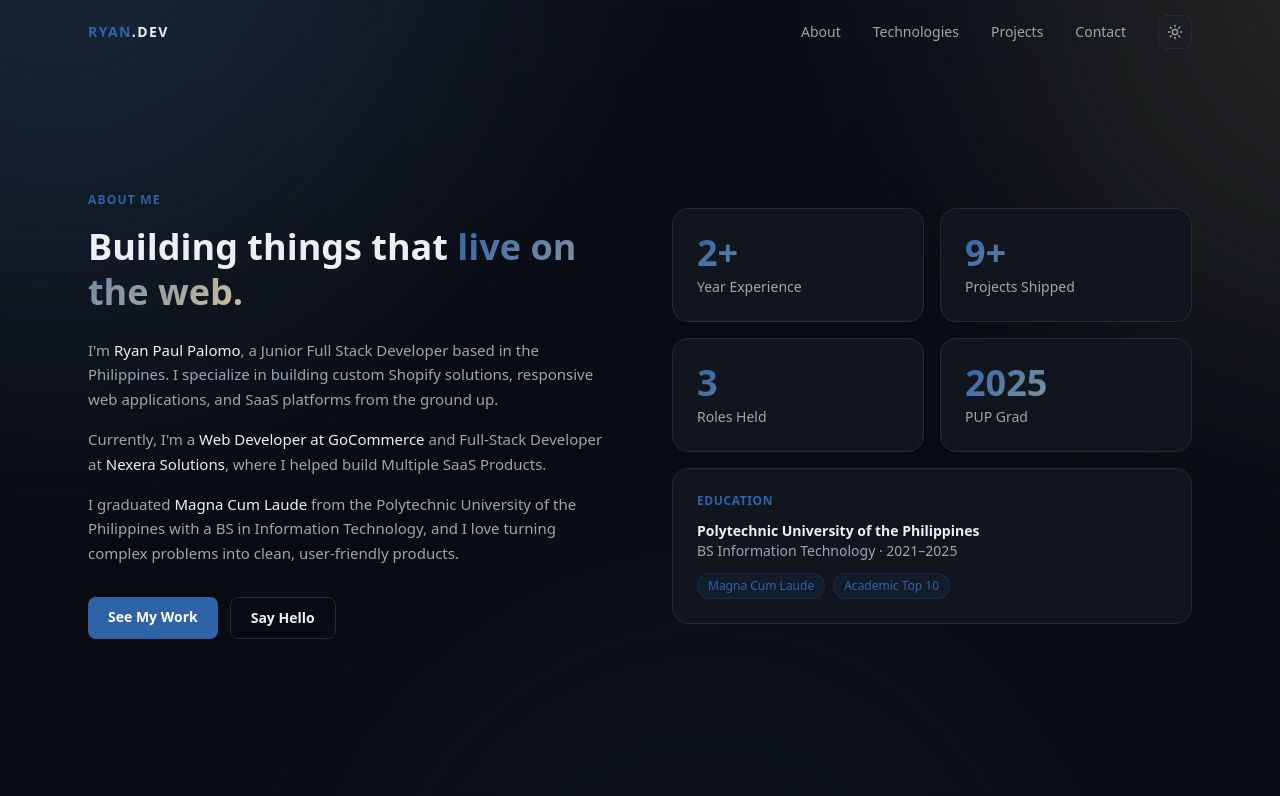
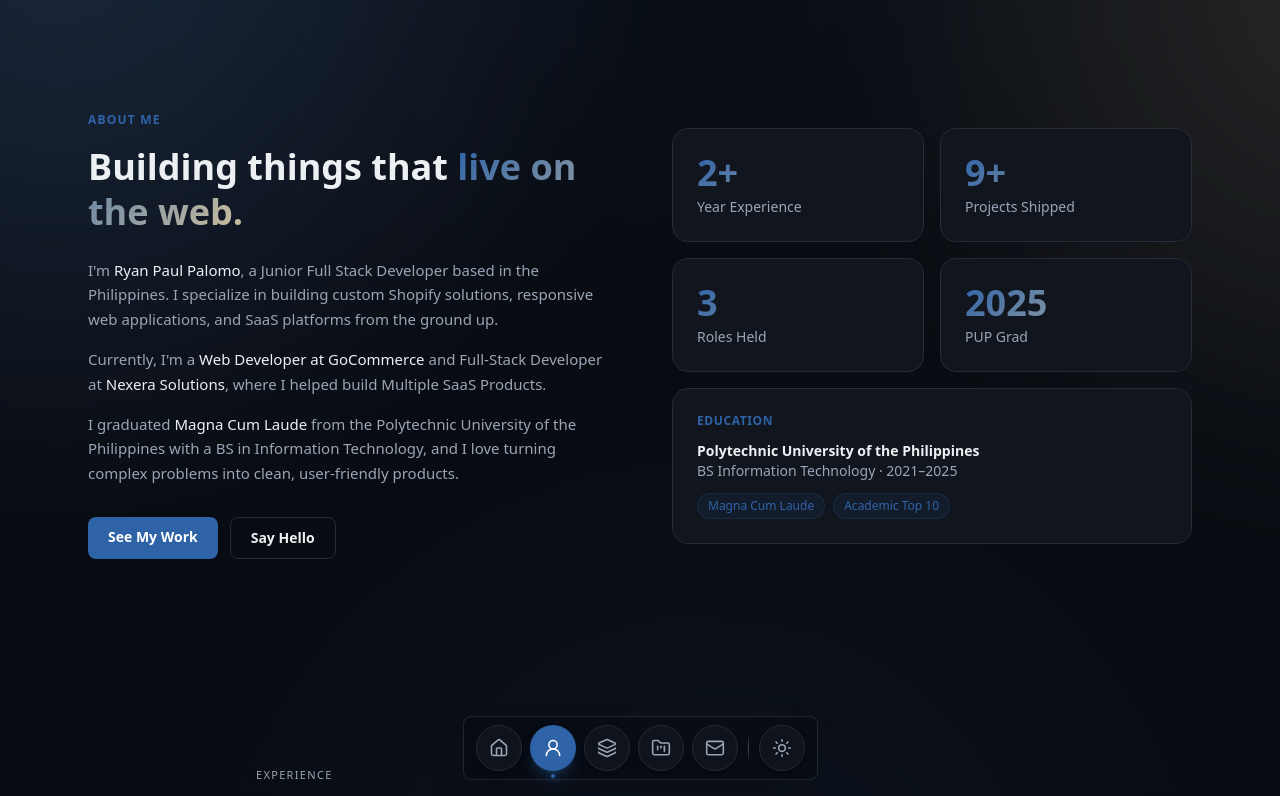
Before and after one commit to RyanPalomo/ryan-portfolio, a Next.js app: page /about in a window 1280 px wide. Shown: the top 796 px of the page. Built offline with nearby package versions, Linux system fonts and the light colour scheme.

Commit message:
navbar changed:

```diff
--- a/app/about/page.tsx
+++ b/app/about/page.tsx
@@ -7,7 +7,7 @@ export default function AboutPage() {
   return (
     <main className="min-h-screen flex flex-col">
       <Navbar />
-      <div className="flex-1 pt-20">
+      <div className="flex-1">
         <About />
       <Experience />
       </div>
--- a/app/contact/page.tsx
+++ b/app/contact/page.tsx
@@ -6,7 +6,7 @@ export default function ContactPage() {
   return (
     <main className="min-h-screen flex flex-col">
       <Navbar />
-      <div className="flex-1 pt-20">
+      <div className="flex-1">
         <Contact />
       </div>
       <Footer />
--- a/app/globals.css
+++ b/app/globals.css
@@ -66,6 +66,7 @@
   body {
     position: relative;
     min-height: 100vh;
+    padding-bottom: 4.5rem;
     overflow-x: hidden;
     background-color: hsl(var(--background));
     background-image:
--- a/app/page.tsx
+++ b/app/page.tsx
@@ -4,7 +4,7 @@ import { useEffect, useState } from "react";
 import Image from "next/image";
 import Link from "next/link";
 import { FaGithub, FaLinkedin } from "react-icons/fa";
-import { Mail, ArrowRight, Download, GraduationCap, Briefcase } from "lucide-react";
+import { Mail, ArrowRight, Download, GraduationCap } from "lucide-react";
 import Navbar from "@/components/ui/navbar";
 import Footer from "@/components/ui/footer";
 import Technologies from "@/components/sections/technologies";
@@ -58,7 +58,7 @@ export default function Home() {
       <Navbar />
 
       {/* ── HERO ── */}
-      <section className="flex-1 flex items-center justify-center px-6 pt-24 pb-16">
+      <section className="flex-1 flex items-center justify-center px-6 pt-8 pb-8 md:pt-12 md:pb-10">
         <div className="max-w-6xl mx-auto w-full">
           <div className="grid lg:grid-cols-2 gap-12 lg:gap-16 items-center">
             {/* Left / Text */}
--- a/app/projects/page.tsx
+++ b/app/projects/page.tsx
@@ -6,7 +6,7 @@ export default function ProjectsPage() {
   return (
     <main className="min-h-screen flex flex-col">
       <Navbar />
-      <div className="flex-1 pt-20">
+      <div className="flex-1">
         <Projects />
       </div>
       <Footer />
--- a/app/technologies/page.tsx
+++ b/app/technologies/page.tsx
@@ -6,7 +6,7 @@ export default function TechnologiesPage() {
   return (
     <main className="min-h-screen flex flex-col">
       <Navbar />
-      <div className="flex-1 pt-20">
+      <div className="flex-1">
         <Technologies />
       </div>
       <Footer />
--- /dev/null
+++ b/components/ui/dock.tsx
@@ -0,0 +1,233 @@
+"use client";
+
+import {
+  AnimatePresence,
+  motion,
+  type MotionValue,
+  type SpringOptions,
+  useMotionValue,
+  useSpring,
+  useTransform,
+} from "motion/react";
+import Link from "next/link";
+import {
+  Children,
+  cloneElement,
+  Fragment,
+  isValidElement,
+  type ReactElement,
+  type ReactNode,
+  useEffect,
+  useMemo,
+  useRef,
+  useState,
+} from "react";
+
+export type DockItemData = {
+  icon: ReactNode;
+  label: string;
+  href?: string;
+  onClick?: () => void;
+  active?: boolean;
+  separatorBefore?: boolean;
+  className?: string;
+};
+
+type DockProps = {
+  items: DockItemData[];
+  className?: string;
+  distance?: number;
+  panelHeight?: number;
+  baseItemSize?: number;
+  dockHeight?: number;
+  magnification?: number;
+  spring?: SpringOptions;
+};
+
+type DockItemProps = DockItemData & {
+  mouseX: MotionValue<number>;
+  spring: SpringOptions;
+  distance: number;
+  baseItemSize: number;
+  magnification: number;
+};
+
+function DockItem({
+  icon,
+  label,
+  href,
+  onClick,
+  active = false,
+  className = "",
+  mouseX,
+  spring,
+  distance,
+  baseItemSize,
+  magnification,
+}: DockItemProps) {
+  const ref = useRef<HTMLDivElement>(null);
+  const isHovered = useMotionValue(0);
+
+  const mouseDistance = useTransform(mouseX, (value) => {
+    const rect = ref.current?.getBoundingClientRect() ?? {
+      x: 0,
+      width: baseItemSize,
+    };
+
+    return value - rect.x - rect.width / 2;
+  });
+
+  const targetSize = useTransform(
+    mouseDistance,
+    [-distance, 0, distance],
+    [baseItemSize, magnification, baseItemSize],
+  );
+  const size = useSpring(targetSize, spring);
+
+  const interactiveClassName =
+    "flex h-full w-full items-center justify-center rounded-full outline-none focus-visible:ring-2 focus-visible:ring-[hsl(var(--ring))] focus-visible:ring-offset-2 focus-visible:ring-offset-[hsl(var(--background))]";
+
+  const content = Children.map(icon, (child) =>
+    isValidElement(child)
+      ? cloneElement(child as ReactElement<{ "aria-hidden"?: boolean }>, {
+          "aria-hidden": true,
+        })
+      : child,
+  );
+
+  return (
+    <motion.div
+      ref={ref}
+      style={{ width: size, height: size }}
+      onHoverStart={() => isHovered.set(1)}
+      onHoverEnd={() => isHovered.set(0)}
+      onFocus={() => isHovered.set(1)}
+      onBlur={() => isHovered.set(0)}
+      className={`relative shrink-0 rounded-full border shadow-lg transition-colors duration-200 ${
+        active
+          ? "border-[hsl(var(--primary)/0.65)] bg-[hsl(var(--primary))] text-[hsl(var(--primary-foreground))] shadow-[hsl(var(--primary)/0.3)]"
+          : "border-[hsl(var(--border))] bg-[hsl(var(--card)/0.9)] text-[hsl(var(--muted-foreground))] hover:border-[hsl(var(--primary)/0.45)] hover:text-[hsl(var(--foreground))]"
+      } ${className}`}
+    >
+      {href ? (
+        <Link
+          href={href}
+          aria-label={label}
+          aria-current={active ? "page" : undefined}
+          className={interactiveClassName}
+        >
+          {content}
+        </Link>
+      ) : (
+        <button
+          type="button"
+          onClick={onClick}
+          aria-label={label}
+          className={interactiveClassName}
+        >
+          {content}
+        </button>
+      )}
+
+      <DockLabel isHovered={isHovered}>{label}</DockLabel>
+      {active && (
+        <span
+          aria-hidden="true"
+          className="absolute -bottom-2 left-1/2 h-1 w-1 -translate-x-1/2 rounded-full bg-[hsl(var(--primary))] shadow-[0_0_8px_hsl(var(--primary))]"
+        />
+      )}
+    </motion.div>
+  );
+}
+
+function DockLabel({
+  children,
+  isHovered,
+}: {
+  children: ReactNode;
+  isHovered: MotionValue<number>;
+}) {
+  const [isVisible, setIsVisible] = useState(false);
+
+  useEffect(
+    () => isHovered.on("change", (latest) => setIsVisible(latest === 1)),
+    [isHovered],
+  );
+
+  return (
+    <AnimatePresence>
+      {isVisible && (
+        <motion.span
+          initial={{ opacity: 0, y: 4 }}
+          animate={{ opacity: 1, y: -8 }}
+          exit={{ opacity: 0, y: 4 }}
+          transition={{ duration: 0.16 }}
+          className="pointer-events-none absolute -top-8 left-1/2 w-fit -translate-x-1/2 whitespace-nowrap rounded-lg border border-[hsl(var(--border))] bg-[hsl(var(--card)/0.96)] px-2 py-1 text-[11px] font-medium text-[hsl(var(--foreground))] shadow-xl backdrop-blur-xl"
+          role="tooltip"
+        >
+          {children}
+        </motion.span>
+      )}
+    </AnimatePresence>
+  );
+}
+
+export default function Dock({
+  items,
+  className = "",
+  spring = { mass: 0.1, stiffness: 150, damping: 12 },
+  magnification = 68,
+  distance = 150,
+  panelHeight = 64,
+  dockHeight = 116,
+  baseItemSize = 46,
+}: DockProps) {
+  const mouseX = useMotionValue(Infinity);
+  const isHovered = useMotionValue(0);
+  const maxHeight = useMemo(
+    () => Math.max(dockHeight, magnification + magnification / 2 + 4),
+    [dockHeight, magnification],
+  );
+  const heightRow = useTransform(isHovered, [0, 1], [panelHeight, maxHeight]);
+  const height = useSpring(heightRow, spring);
+
+  return (
+    <motion.nav
+      style={{ height, scrollbarWidth: "none" }}
+      className="fixed inset-x-0 bottom-2 z-50 flex items-end justify-center px-3 sm:bottom-5"
+      aria-label="Primary navigation"
+    >
+      <motion.div
+        onMouseMove={({ pageX }) => {
+          isHovered.set(1);
+          mouseX.set(pageX);
+        }}
+        onMouseLeave={() => {
+          isHovered.set(0);
+          mouseX.set(Infinity);
+        }}
+        className={`flex w-fit max-w-full items-end gap-1.5 rounded-2xl border border-[hsl(var(--border)/0.85)] bg-[hsl(var(--background)/0.72)] px-2.5 pb-2 pt-2 rounded-lg shadow-2xl shadow-black/25 backdrop-blur-xl supports-[backdrop-filter]:bg-[hsl(var(--background)/0.62)] sm:gap-2 sm:px-3 ${className}`}
+        style={{ height: panelHeight }}
+      >
+        {items.map((item) => (
+          <Fragment key={item.href ?? item.label}>
+            {item.separatorBefore && (
+              <span
+                aria-hidden="true"
+                className="mx-0.5 h-7 w-px shrink-0 self-center rounded-full bg-[linear-gradient(180deg,transparent,hsl(var(--foreground)/0.28),transparent)]"
+              />
+            )}
+            <DockItem
+              {...item}
+              mouseX={mouseX}
+              spring={spring}
+              distance={distance}
+              magnification={magnification}
+              baseItemSize={baseItemSize}
+            />
+          </Fragment>
+        ))}
+      </motion.div>
+    </motion.nav>
+  );
+}
--- a/components/ui/navbar.tsx
+++ b/components/ui/navbar.tsx
@@ -1,109 +1,55 @@
 "use client";
 
-import { useState, useEffect } from "react";
+import { useEffect, useState } from "react";
 import { useTheme } from "next-themes";
-import { Moon, Sun, Menu, X } from "lucide-react";
-import Link from "next/link";
-
+import {
+  FolderKanban,
+  Home,
+  Layers3,
+  Mail,
+  Moon,
+  Sun,
+  UserRound,
+} from "lucide-react";
+import { usePathname } from "next/navigation";
+import Dock, { type DockItemData } from "@/components/ui/dock";
 
 const navLinks = [
-  { href: "/about", label: "About" },
-  { href: "/technologies", label: "Technologies" },
-  { href: "/projects", label: "Projects" },
-  { href: "/contact", label: "Contact" },
+  { href: "/", label: "Home", icon: Home },
+  { href: "/about", label: "About", icon: UserRound },
+  { href: "/technologies", label: "Technologies", icon: Layers3 },
+  { href: "/projects", label: "Projects", icon: FolderKanban },
+  { href: "/contact", label: "Contact", icon: Mail },
 ];
 
 export default function Navbar() {
-  const [scrolled, setScrolled] = useState(false);
-  const [menuOpen, setMenuOpen] = useState(false);
   const { theme, setTheme } = useTheme();
   const [mounted, setMounted] = useState(false);
+  const pathname = usePathname();
 
   useEffect(() => {
     const mountTimer = setTimeout(() => setMounted(true), 0);
-    const handleScroll = () => setScrolled(window.scrollY > 20);
-    window.addEventListener("scroll", handleScroll);
-    return () => {
-      clearTimeout(mountTimer);
-      window.removeEventListener("scroll", handleScroll);
-    };
+    return () => clearTimeout(mountTimer);
   }, []);
 
-  return (
-    <nav
-      className={`fixed top-0 left-0 right-0 z-50 transition-all duration-500 ${
-        scrolled
-          ? "bg-[hsl(var(--background)/0.85)] backdrop-blur-md border-b border-[hsl(var(--border))]"
-          : "bg-transparent"
-      }`}
-    >
-      <div className="max-w-6xl mx-auto px-6 flex items-center justify-between h-16">
-        {/* Logo */}
-        <Link
-          href="/"
-          className="text-sm font-semibold tracking-widest uppercase text-[hsl(var(--primary))] hover:opacity-80 transition-opacity"
-        >
-          Ryan<span className="text-[hsl(var(--foreground))]">.dev</span>
-        </Link>
+  const items: DockItemData[] = navLinks.map(({ href, label, icon: Icon }) => ({
+    href,
+    label,
+    icon: <Icon size={20} strokeWidth={1.9} />,
+    active: href === "/" ? pathname === href : pathname.startsWith(href),
+  }));
 
-        {/* Desktop Links */}
-        <div className="hidden md:flex items-center gap-8">
-          {navLinks.map((link) => (
-            <a
-              key={link.href}
-              href={link.href}
-              className="text-sm text-[hsl(var(--muted-foreground))] hover:text-[hsl(var(--foreground))] transition-colors duration-200 relative group"
-            >
-              {link.label}
-              <span className="absolute -bottom-0.5 left-0 w-0 h-px bg-[hsl(var(--primary))] group-hover:w-full transition-all duration-300" />
-            </a>
-          ))}
+  items.push({
+    label: theme === "dark" ? "Use light theme" : "Use dark theme",
+    icon:
+      mounted && theme === "light" ? (
+        <Moon size={20} strokeWidth={1.9} />
+      ) : (
+        <Sun size={20} strokeWidth={1.9} />
+      ),
+    onClick: () => setTheme(theme === "dark" ? "light" : "dark"),
+    separatorBefore: true,
+  });
 
-          {mounted && (
-            <button
-              onClick={() => setTheme(theme === "dark" ? "light" : "dark")}
-              className="p-2 rounded-lg border border-[hsl(var(--border))] text-[hsl(var(--muted-foreground))] hover:text-[hsl(var(--foreground))] hover:border-[hsl(var(--primary)/0.5)] transition-all duration-200"
-              aria-label="Toggle theme"
-            >
-              {theme === "dark" ? <Sun size={16} /> : <Moon size={16} />}
-            </button>
-          )}
-        </div>
-
-        {/* Mobile */}
-        <div className="md:hidden flex items-center gap-3">
-          {mounted && (
-            <button
-              onClick={() => setTheme(theme === "dark" ? "light" : "dark")}
-              className="p-2 rounded-lg border border-[hsl(var(--border))] text-[hsl(var(--muted-foreground))]"
-            >
-              {theme === "dark" ? <Sun size={15} /> : <Moon size={15} />}
-            </button>
-          )}
-          <button
-            onClick={() => setMenuOpen(!menuOpen)}
-            className="p-2 text-[hsl(var(--muted-foreground))]"
-          >
-            {menuOpen ? <X size={20} /> : <Menu size={20} />}
-          </button>
-        </div>
-      </div>
-
-      {/* Mobile Menu */}
-      {menuOpen && (
-        <div className="md:hidden bg-[hsl(var(--background))] border-b border-[hsl(var(--border))] px-6 py-4 flex flex-col gap-4">
-          {navLinks.map((link) => (
-            <Link
-              key={link.href}
-              href={link.href}
-              onClick={() => setMenuOpen(false)}
-              className="text-sm text-[hsl(var(--muted-foreground))] hover:text-[hsl(var(--foreground))] transition-colors"
-            >
-              {link.label}
-            </Link>
-          ))}
-        </div>
-      )}
-    </nav>
-  );
+  return <Dock items={items} />;
 }
--- a/package.json
+++ b/package.json
@@ -13,6 +13,7 @@
     "clsx": "^2.1.1",
     "framer-motion": "^12.40.0",
     "lucide-react": "^1.17.0",
+    "motion": "^12.42.2",
     "next": "^16.2.6",
     "next-themes": "^0.4.6",
     "radix-ui": "^1.4.3",
```
Also changed, not shown: 1 other file (tests, documents, lock files or other folders).
